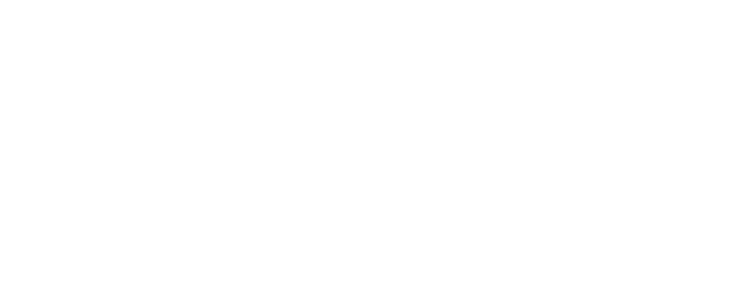
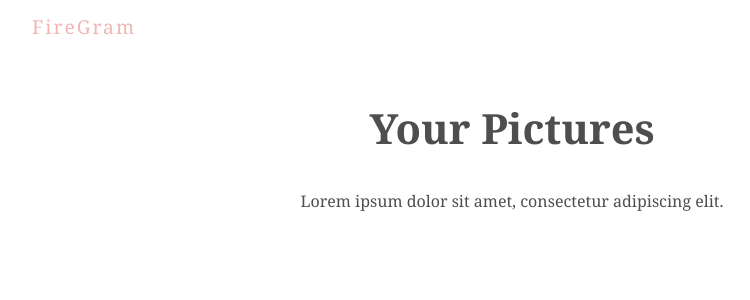
Before and after one commit to sedx876/React-Photo-Gallery, a React (Create React App) app: page / in a window 1280 px wide. Shown: the top 300 px of the page, without its empty margins (128-878 px from the left). Built offline with nearby package versions, Linux system fonts and the light colour scheme.

Commit message:
added  title.js and styling

```diff
--- a/package.json
+++ b/package.json
@@ -6,6 +6,8 @@
     "@testing-library/jest-dom": "^5.11.5",
     "@testing-library/react": "^11.1.0",
     "@testing-library/user-event": "^12.1.10",
+    "firebase": "^7.24.0",
+    "framer-motion": "^2.9.4",
     "react": "^17.0.1",
     "react-dom": "^17.0.1",
     "react-scripts": "4.0.0",
--- a/src/App.js
+++ b/src/App.js
@@ -1,10 +1,10 @@
-import React from 'react'
-import './styles/App.css';
+import React from 'react';
+import Title from './comps/Title';
 
 function App() {
   return (
     <div className="App">
-
+      <Title/>
     </div>
   );
 }
--- /dev/null
+++ b/src/comps/Title.js
@@ -0,0 +1,13 @@
+import React from 'react';
+
+const Title = () => {
+  return (
+    <div className="title">
+      <h1>FireGram</h1>
+      <h2>Your Pictures</h2>
+      <p>Lorem ipsum dolor sit amet, consectetur adipiscing elit.</p>
+    </div>
+  )
+}
+
+export default Title;
--- a/src/styles/index.css
+++ b/src/styles/index.css
@@ -1,13 +1,41 @@
-body {
-  margin: 0;
-  font-family: -apple-system, BlinkMacSystemFont, 'Segoe UI', 'Roboto', 'Oxygen',
-    'Ubuntu', 'Cantarell', 'Fira Sans', 'Droid Sans', 'Helvetica Neue',
-    sans-serif;
-  -webkit-font-smoothing: antialiased;
-  -moz-osx-font-smoothing: grayscale;
+@import url('https://fonts.googleapis.com/css2?family=Noto+Serif:wght@400;700&display=swap');
+
+:root{
+  --primary: #efb6b2;
+  --secondary: #4e4e4e;
+  --error: #ff4a4a;
 }
 
-code {
-  font-family: source-code-pro, Menlo, Monaco, Consolas, 'Courier New',
-    monospace;
+/* base styles & title */
+body{
+  font-family: "Noto Serif";
+  color: var(--secondary);
 }
+.App{
+  max-width: 960px;
+  margin: 0 auto;
+}
+.title h1{
+  color: var(--primary);
+  font-size: 1.2rem;
+  letter-spacing: 2px;
+  font-weight: normal;
+}
+.title h2, .title p{
+  text-align: center;
+}
+.title h2{
+  margin-top: 60px;
+  font-size: 2.6rem;
+}
+
+/* upload form styles */
+
+
+/* progress bar styles */
+
+
+/* image grid styles */
+
+
+/* modal styles */
```
Also changed, not shown: 1 other file (tests, documents, lock files or other folders).
